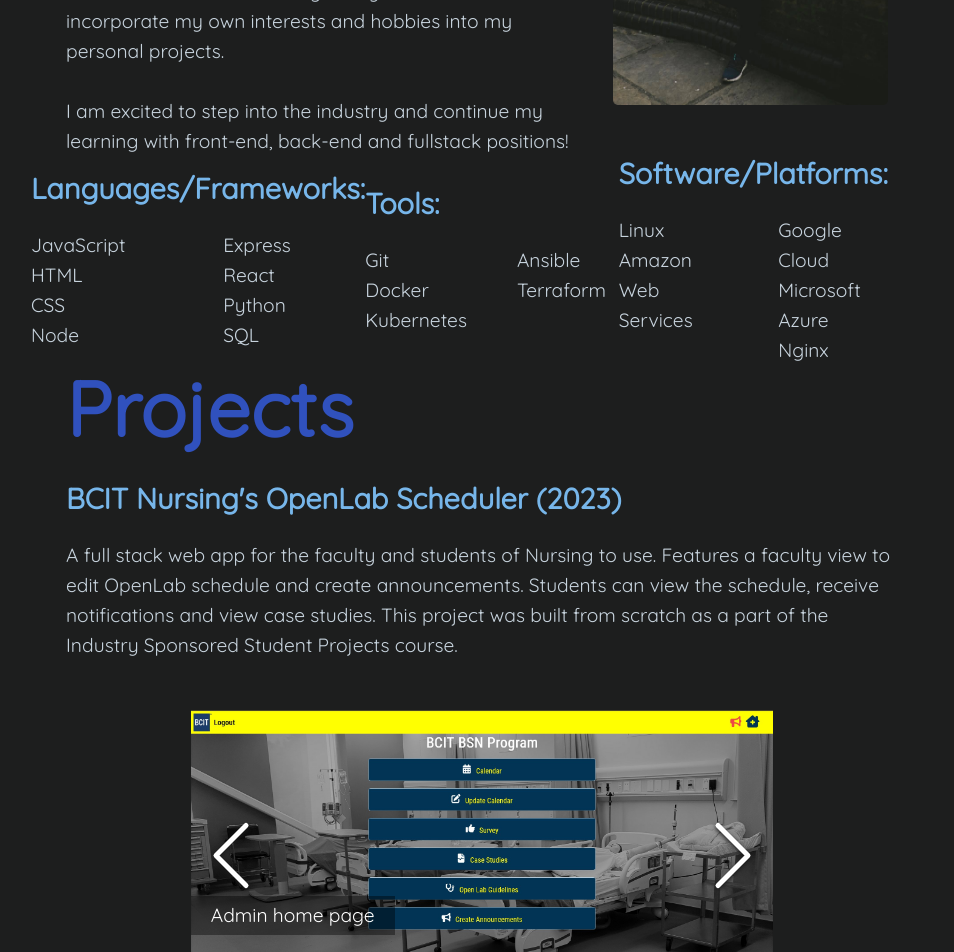
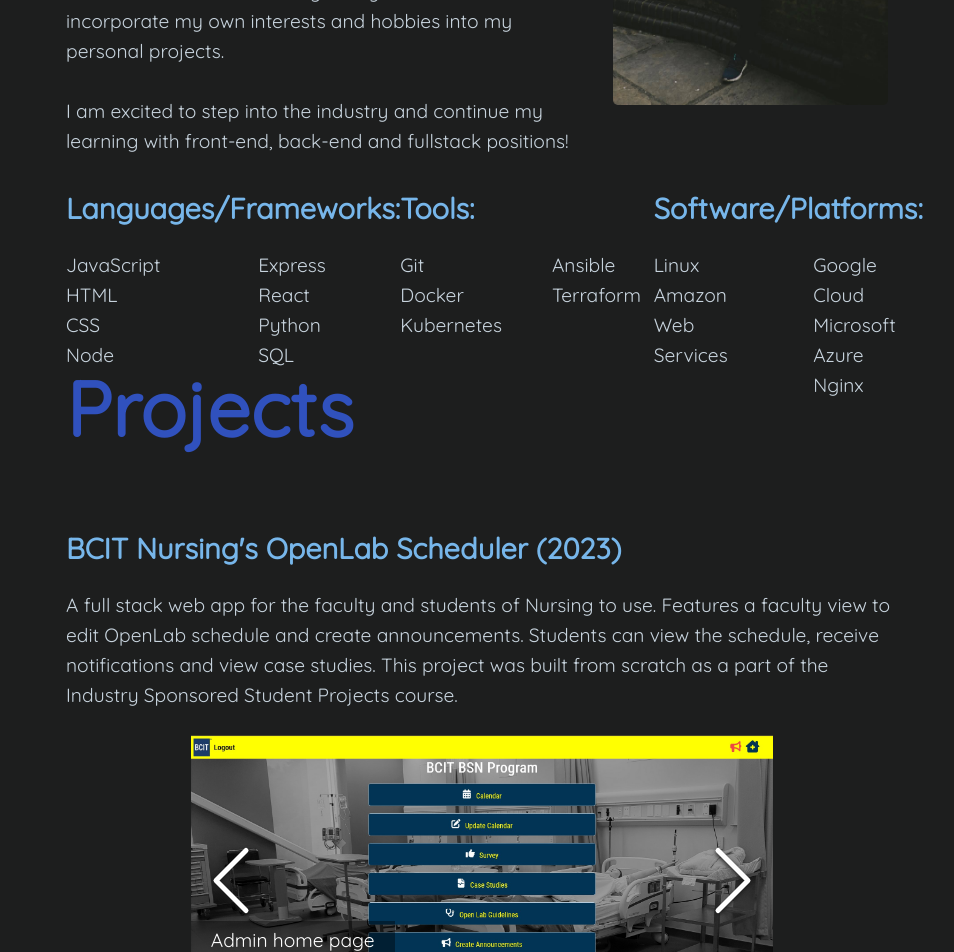
Before and after one commit to chrismok17/chrismok17, a React (Create React App) app: page / in a window 1280 px wide. Shown: the part 560-1512 px from the top of the page, without its empty margins (158-1112 px from the left). Built offline with nearby package versions, Linux system fonts and the light colour scheme.

Commit message:
fixed some layout issues, updated resume

```diff
--- a/src/App.css
+++ b/src/App.css
@@ -141,7 +141,7 @@
 }
 
 .openlab, .kdrama, .vacation {
-  margin: auto;
+  margin-top: 50px;
   width: 90%;
 }
 
@@ -273,7 +273,7 @@
   }
 
   .openlab, .kdrama, .vacation {
-    height: 100vh;
+    /* height: 100vh; */
     width: 100%;
   }
 
@@ -305,7 +305,6 @@
   }
 
   .skills {
-    margin: -35px;
     display: flex;
     flex-direction: row;
     justify-content: space-between;
@@ -324,6 +323,7 @@
   .tools, .software, .languages {
     height: 100%;
     text-align: left;
+    margin: 0;
   }
 
   .projects {
@@ -333,8 +333,13 @@
     margin: auto;
   }
 
+  .more-projects {
+    margin: 0;
+    padding-top: 50px;
+  }
+
   .experience {
-    height: 100vh;
+    /* height: 100vh; */
     width: 65vw;
     display: grid;
     margin: auto;
@@ -357,11 +362,16 @@
   }
 
   .links {
-    height: 50vh;
+    /* height: 50vh; */
     width: 65vw;
     display: grid;
     margin: auto;
     margin-top: 50px;
+    margin-bottom: 50px;
+  }
+
+  .links h1 {
+    margin-bottom: 50px;
   }
 
   .external {
@@ -397,7 +407,7 @@
   .image-gallery {
     width: 70%;
     margin: auto;
-    padding: 50px;
+    padding: 25px;
   }
 
   .image-gallery-slide img {
```
Also changed, not shown: 1 other file (tests, documents, lock files or other folders).
